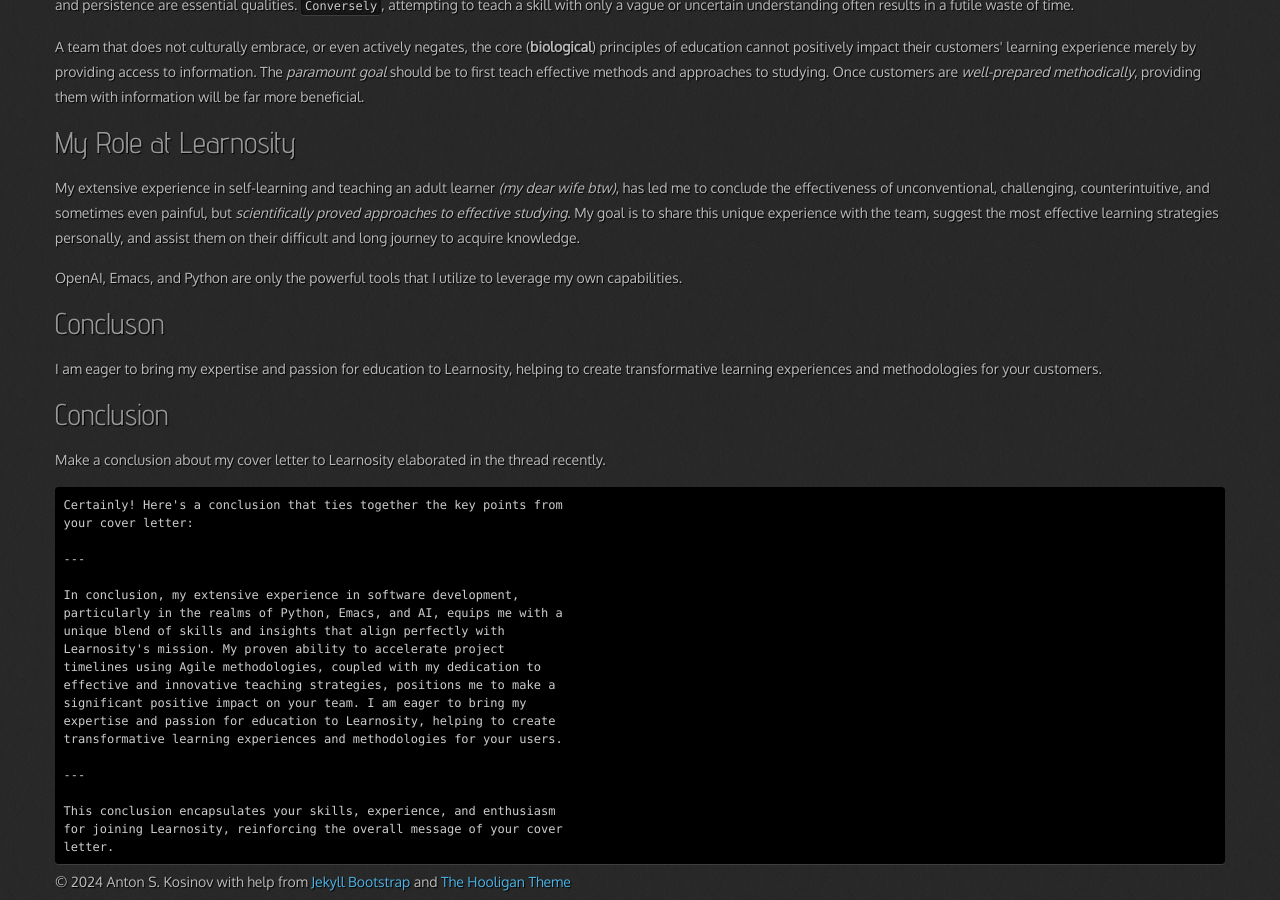
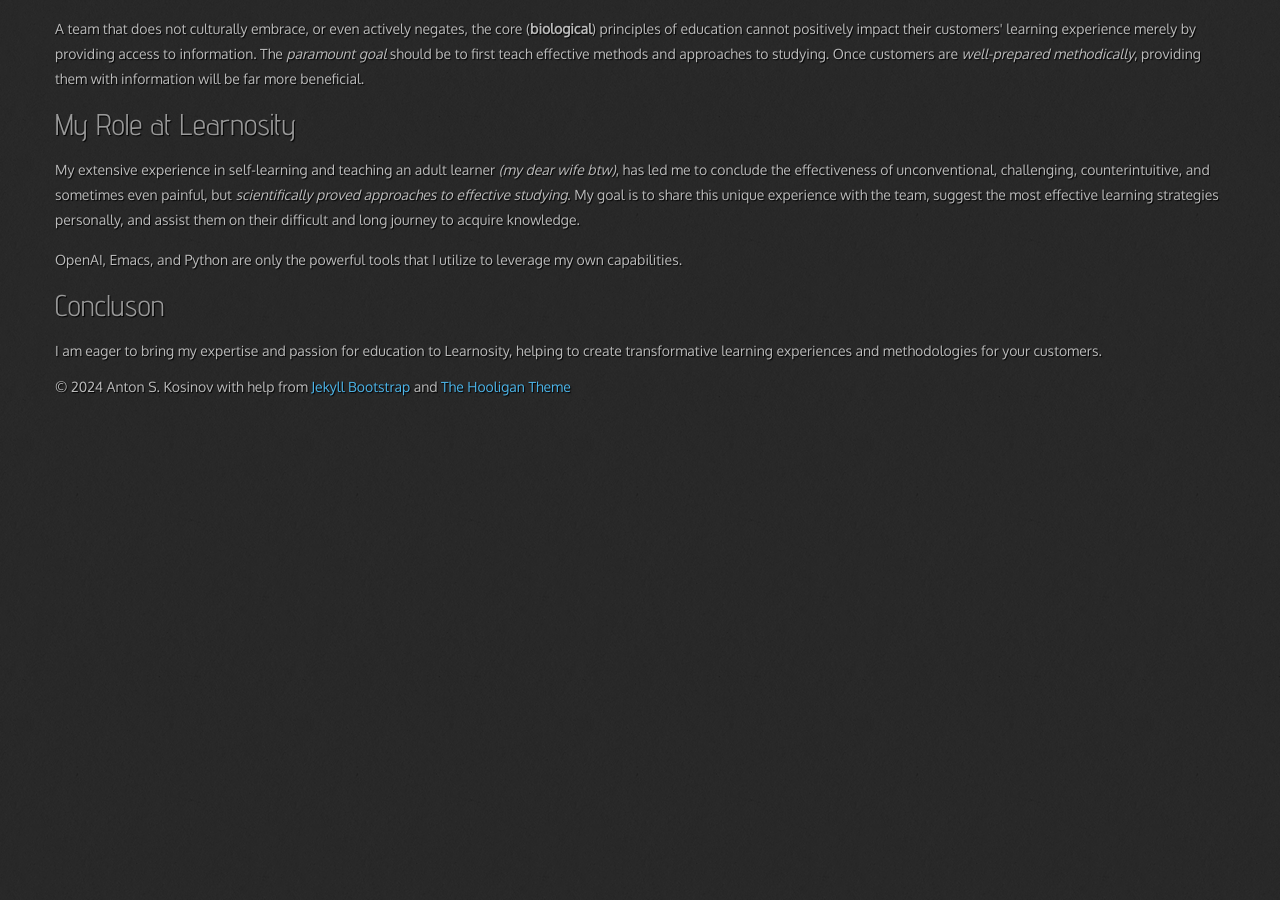
Before and after one commit to 0--key/0--key.github.io, a Jekyll site: the page built from _posts/2024-07-04-edtech-with-learnosity.html, in a window 1280 px wide and 900 px high, scrolled down 808 px. Built offline with Jekyll 4.4.1, drawn with Linux system fonts in a browser that asks for light colours; nearby versions of some CDN libraries; after the commit the page ends 1213 px from its top, so only the background shows below that.

Commit message:
A minor correction

```diff
--- a/_posts/2024-07-04-edtech-with-learnosity.html
+++ b/_posts/2024-07-04-edtech-with-learnosity.html
@@ -16,7 +16,6 @@
 <li><a href="#org0d5b536">Precaution</a></li>
 <li><a href="#org6d1dfdf">My Role at Learnosity</a></li>
 <li><a href="#org95b0b41">Concluson</a></li>
-<li><a href="#org6bfd395">Conclusion</a></li>
 </ul>
 </div>
 </div>
@@ -121,37 +120,3 @@
 </p>
 </div>
 </div>
-
-
-<div id="outline-container-org6bfd395" class="outline-2">
-<h2 id="org6bfd395">Conclusion</h2>
-<div class="outline-text-2" id="text-org6bfd395">
-<p>
-Make a conclusion about my cover letter to Learnosity elaborated in the thread recently.
-</p>
-
-<div class="org-src-container">
-<pre class="src src-markdown">Certainly! Here's a conclusion that ties together the key points from
-your cover letter:
-
-<span class="org-markdown-hr">---</span>
-
-In conclusion, my extensive experience in software development,
-particularly in the realms of Python, Emacs, and AI, equips me with a
-unique blend of skills and insights that align perfectly with
-Learnosity's mission. My proven ability to accelerate project
-timelines using Agile methodologies, coupled with my dedication to
-effective and innovative teaching strategies, positions me to make a
-significant positive impact on your team. I am eager to bring my
-expertise and passion for education to Learnosity, helping to create
-transformative learning experiences and methodologies for your users.
-
-<span class="org-markdown-hr">---</span>
-
-This conclusion encapsulates your skills, experience, and enthusiasm
-for joining Learnosity, reinforcing the overall message of your cover
-letter.
-</pre>
-</div>
-</div>
-</div>
```
